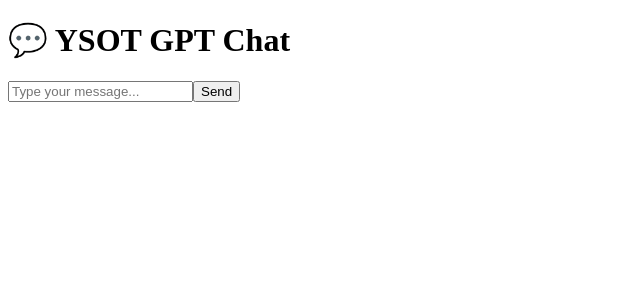
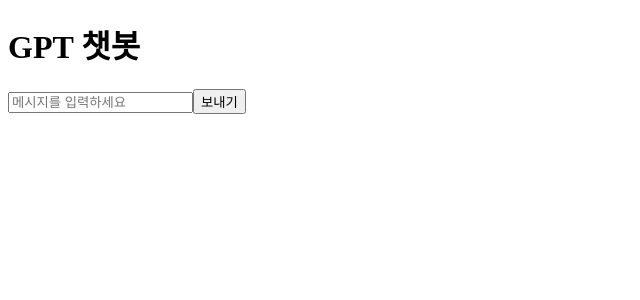
Before and after one commit to KIM-NAMHYOUNG/YSOT-GPT-ChAT, a Next.js app: page /chat in a window 1280 px wide. Shown: the top 300 px of the page, without its empty margins (0-640 px from the left). Built offline with nearby package versions, Linux system fonts and the light colour scheme.

Commit message:
Update ChatPage.tsx

```diff
--- a/app/components/ChatPage.tsx
+++ b/app/components/ChatPage.tsx
@@ -4,78 +4,52 @@
 
 export default function ChatPage() {
   const [messages, setMessages] = useState<string[]>([]);
-  const [input, setInput] = useState<string>("");
-  const [loading, setLoading] = useState<boolean>(false);
+  const [input, setInput] = useState("");
 
-  const handleSubmit = async (e: React.FormEvent) => {
-    e.preventDefault();
+  const sendMessage = async () => {
     if (!input.trim()) return;
 
-    const newMessages = [...messages, `You: ${input}`];
+    const newMessages = [...messages, input];
     setMessages(newMessages);
     setInput("");
-    setLoading(true);
 
     const response = await fetch("/api/chat", {
       method: "POST",
-      headers: {
-        "Content-Type": "application/json",
-      },
       body: JSON.stringify({ messages: newMessages }),
     });
 
-    if (!response.ok || !response.body) {
-      setMessages([...newMessages, "❌ Error: Failed to fetch response"]);
-      setLoading(false);
+    if (!response.ok) {
+      console.error("API 호출 실패");
       return;
     }
 
-    const reader = response.body.getReader();
+    const reader = response.body?.getReader();
     const decoder = new TextDecoder("utf-8");
-    let aiMessage = "AI: ";
-    setMessages((prev) => [...prev, aiMessage]);
+    let streamedText = "";
 
-    while (true) {
-      const { done, value } = await reader.read();
+    while (reader) {
+      const { value, done } = await reader.read();
       if (done) break;
-      const chunk = decoder.decode(value);
-      aiMessage += chunk;
-      setMessages((prev) => {
-        const updated = [...prev];
-        updated[updated.length - 1] = aiMessage;
-        return updated;
-      });
+      streamedText += decoder.decode(value);
+      setMessages([...newMessages, streamedText]);
     }
-
-    setLoading(false);
   };
 
   return (
-    <main className="max-w-2xl mx-auto p-4">
-      <h1 className="text-2xl font-bold mb-4">💬 YSOT GPT Chat</h1>
-      <div className="border rounded-md p-4 h-96 overflow-y-auto bg-white shadow">
+    <div>
+      <h1>GPT 챗봇</h1>
+      <div>
         {messages.map((msg, idx) => (
-          <p key={idx} className="whitespace-pre-wrap text-sm mb-2">
-            {msg}
-          </p>
+          <p key={idx}>{msg}</p>
         ))}
-        {loading && <p className="text-gray-500">AI is typing...</p>}
       </div>
-      <form onSubmit={handleSubmit} className="mt-4 flex gap-2">
-        <input
-          value={input}
-          onChange={(e) => setInput(e.target.value)}
-          className="flex-1 border rounded px-3 py-2"
-          placeholder="Type your message..."
-        />
-        <button
-          type="submit"
-          className="bg-blue-600 text-white px-4 py-2 rounded hover:bg-blue-700"
-          disabled={loading}
-        >
-          Send
-        </button>
-      </form>
-    </main>
+      <input
+        type="text"
+        value={input}
+        onChange={(e) => setInput(e.target.value)}
+        placeholder="메시지를 입력하세요"
+      />
+      <button onClick={sendMessage}>보내기</button>
+    </div>
   );
 }
```
